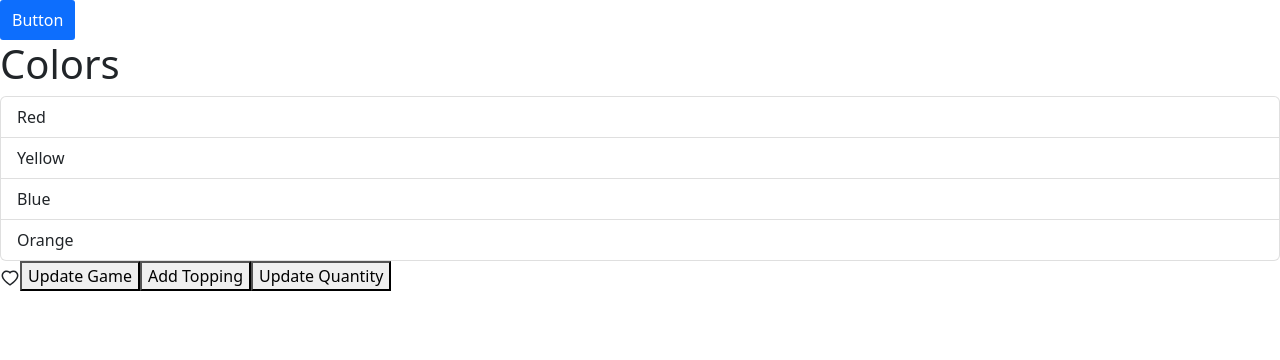
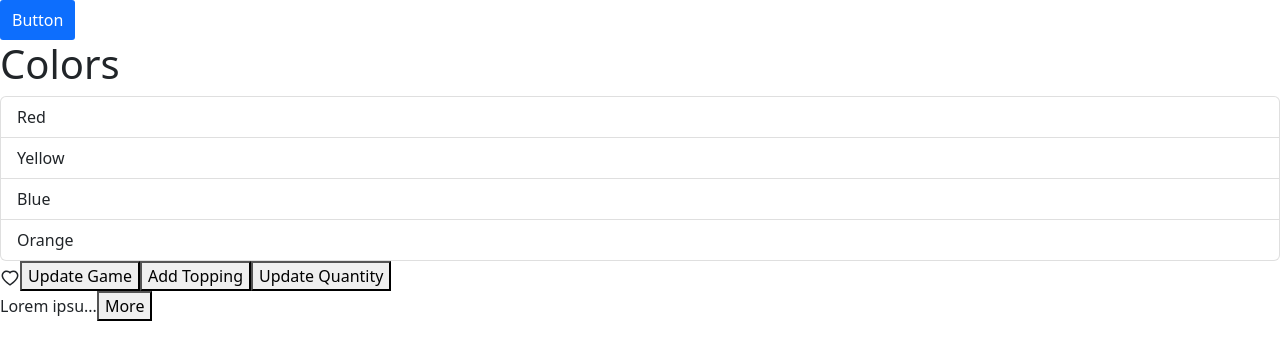
Before and after one commit to rajpoot-shikha/react-learning-journey, a React (Vite) app: page / in a window 1280 px wide. Shown: the top 360 px of the page. Built offline with nearby package versions, Linux system fonts and the light colour scheme.

Commit message:
implemented expandable component

```diff
--- a/src/App.tsx
+++ b/src/App.tsx
@@ -3,6 +3,7 @@ import Alert from "./components/Alert";
 import Button from "./components/Button/Button";
 import ListGroup from "./components/ListGroup";
 import Like from "./components/Like";
+import ExpandableText from "./components/ExpandableText";
 
 //event handler
 const handleClick = (item: String) => {
@@ -75,6 +76,19 @@ function App() {
       <button onClick={handleUpdateGame}>Update Game</button>
       <button onClick={handleAddTopping}>Add Topping</button>
       <button onClick={handleUpdateQuantity}>Update Quantity</button>
+      <ExpandableText maxChars={10}>
+        Lorem ipsum dolor, sit amet consectetur adipisicing elit. Nemo, cumque
+        aliquid, temporibus assumenda sint minus voluptatem minima sit rem in
+        magni neque autem ullam cum accusantium dolor, laudantium ipsa rerum
+        quos non? Accusamus numquam, quam exercitationem ut earum ratione nemo
+        porro tenetur aliquid eligendi soluta ipsum repellendus dolorum dicta!
+        Modi quidem aspernatur officiis, reiciendis suscipit explicabo magnam
+        optio et exercitationem delectus ipsam pariatur mollitia, dignissimos
+        obcaecati est inventore animi doloremque soluta aliquid ad nesciunt iure
+        sint? Unde fugiat a rem odio culpa magni commodi natus? Cupiditate porro
+        laborum provident nobis facilis quisquam, sit ducimus aut, vitae odio
+        aperiam nulla nesciunt.
+      </ExpandableText>
     </>
   );
 }
--- /dev/null
+++ b/src/components/ExpandableText.tsx
@@ -0,0 +1,22 @@
+import { useState } from "react";
+
+interface Props {
+  children: string;
+  maxChars?: number;
+}
+
+const ExpandableText = ({ children, maxChars = 10 }: Props) => {
+  const [isExpanded, setExpanded] = useState(false);
+  if (children.length <= maxChars) return <p>{children}</p>;
+  const text = isExpanded ? children : children.substring(0, maxChars);
+  return (
+    <p>
+      {text}...
+      <button onClick={() => setExpanded(!isExpanded)}>
+        {isExpanded ? "Less" : "More"}
+      </button>
+    </p>
+  );
+};
+
+export default ExpandableText;
```
